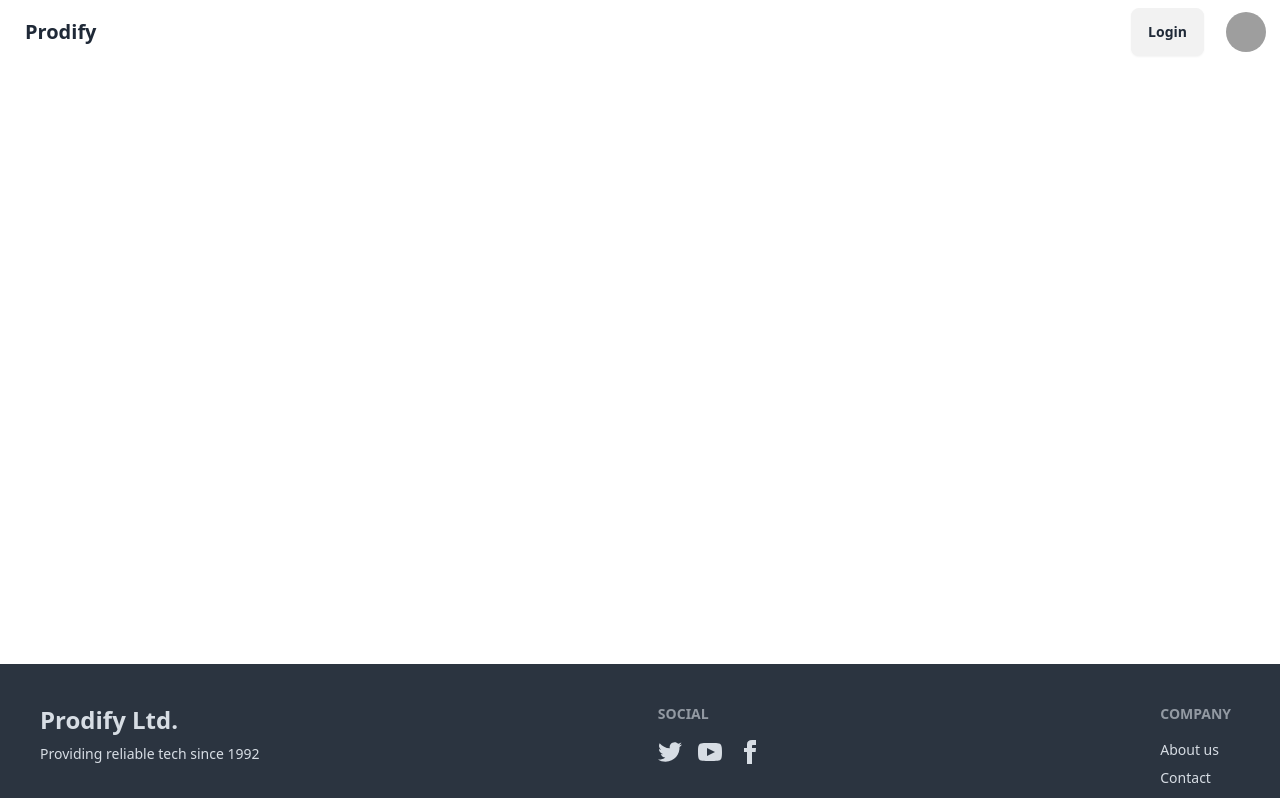
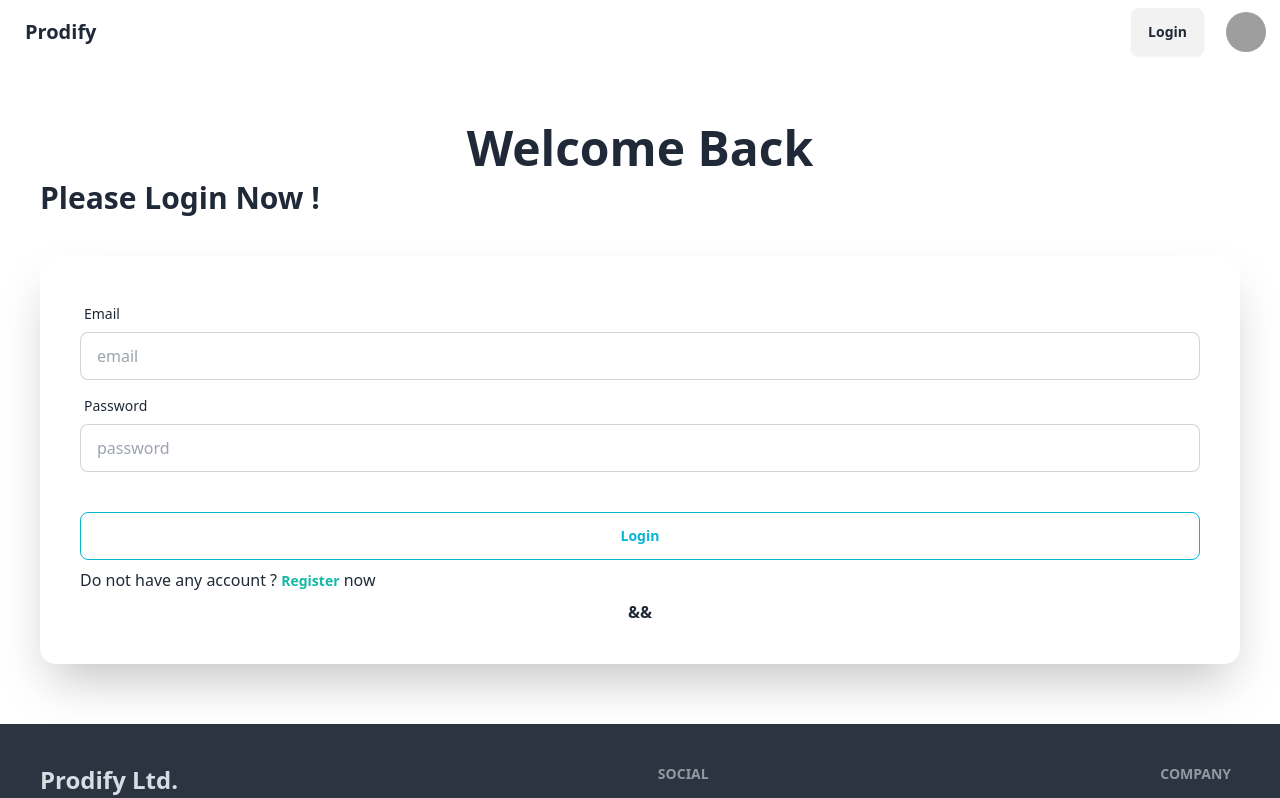
Before and after one commit to OHshajim/Prodify, a React (Vite) app: page /login in a window 1280 px wide. Shown: the top 798 px of the page. Built offline with nearby package versions, Linux system fonts and the light colour scheme; grey boxes are pictures that could not be loaded.

Commit message:
login add

```diff
--- a/package.json
+++ b/package.json
@@ -12,6 +12,7 @@
   "dependencies": {
     "react": "^18.3.1",
     "react-dom": "^18.3.1",
+    "react-icons": "^5.3.0",
     "react-router-dom": "^6.26.1"
   },
   "devDependencies": {
--- /dev/null
+++ b/src/Components/Card.jsx
@@ -0,0 +1,9 @@
+const Card = () => {
+    return (
+        <div>
+
+        </div>
+    );
+};
+
+export default Card;
--- a/src/Pages/Login.jsx
+++ b/src/Pages/Login.jsx
@@ -1,7 +1,118 @@
+import { useContext, useState } from "react";
+// import { AuthContext } from "../../Provider/AuthProvider";
+import { Link, useLocation, useNavigate } from "react-router-dom";
+import { FcGoogle } from "react-icons/fc";
+import { BsGithub } from "react-icons/bs";
+// import { GoogleAuthProvider, GithubAuthProvider } from "firebase/auth";
+// import Swal from "sweetalert2";
+
+// const GoogleProvider = new GoogleAuthProvider();
+// const GithubProvider = new GithubAuthProvider();
+
 const Login = () => {
+    // const { Login, loginWithG } = useContext(AuthContext)
+    const location = useLocation()
+    const navigate = useNavigate()
+    const [error, setError] = useState("")
+
+    const handleLogin = event => {
+        setError(" ")
+        event.preventDefault();
+        const form = event.target;
+        const email = form.email.value;
+        const password = form.password.value;
+        console.log(email, password);
+        // Login(email, password)
+        //     .then((userCredential) => {
+        //         // Signed in
+        //         const user = userCredential.user;
+        //         // console.log(user);
+        //         navigate(location?.state ? location.state : "/")
+        //         Swal.fire({
+        //             title: 'Successfully logged in',
+        //             text: 'Thank you for login ',
+        //             icon: 'success',
+        //             confirmButtonText: 'close'
+        //         })
+        //     })
+        //     .catch((error) => {
+        //         // const errorCode = error.code;
+        //         const errorMessage = error.message;
+        //         // console.log(error);
+        //         setError(errorMessage)
+        //         Swal.fire({
+        //             title: 'Error',
+        //             text: `${errorMessage}`,
+        //             icon: 'error',
+        //             confirmButtonText: 'close'
+        //         })
+        //     });
+    }
+    // const handleGoogle = () => {
+    //     loginWithG(GoogleProvider)
+    //         .then(result => {
+    //             console.log(result.user);
+    //             navigate(location?.state ? location.state : "/")
+    //             Swal.fire({
+    //                 title: 'Successfully logged in',
+    //                 text: 'Thank you for login ',
+    //                 icon: 'success',
+    //                 confirmButtonText: 'close'
+    //             })
+    //         })
+    //         .catch(error => {
+    //             console.log(error);
+    //             Swal.fire({
+    //                 title: 'Error',
+    //                 text: `${error.message}`,
+    //                 icon: 'error',
+    //                 confirmButtonText: 'close'
+    //             })
+    //         })
+    // }
+
     return (
         <div>
+            <div className=" py-5 ">
+                <div className=" flex-col container mx-auto p-5 sm:p-10 ">
+                    <div className="mb-10">
+                        <h1 className="text-2xl md:text-3xl lg:text-5xl text-center font-bold">Welcome Back </h1>
+                        <h2 className="text-xl md:text-3xl my-2 font-bold">Please Login Now ! </h2>
+                    </div>
+                    <div className="card shrink-0 w-full  shadow-2xl p-7 lg:p-10">
+                        <form onSubmit={handleLogin}>
 
+                            <div className="form-control">
+                                <label className="label">
+                                    <span className="label-text">Email</span>
+                                </label>
+                                <input type="email" placeholder="email" name="email" className="input input-bordered" required />
+                            </div>
+
+                            <div className="form-control mt-2">
+                                <label className="label">
+                                    <span className="label-text">Password</span>
+                                </label>
+                                <input type="password" placeholder="password" name="password" className="input input-bordered" required />
+                                <label className="label text-red-500 font-medium">
+                                    {
+                                        error && <p>{error}</p>
+                                    }
+                                </label>
+                            </div>
+                            <div className="form-control mt-6">
+                                <button className="btn btn-outline border-cyan-500 text-cyan-500">Login</button>
+                            </div>
+                            <p className="my-2">Do not have any account ? <Link to="/register" className="font-bold text-teal-500 text-sm ">Register</Link> now</p>
+                        </form>
+                        <p className="text-center font-semibold">&& </p>
+                        {/* <div className=" flex justify-center gap-5 pt-3 items-center">
+                            <button onClick={handleGoogle} className="btn btn-circle  text-3xl text-center"><FcGoogle /></button>
+                            <button onClick={handleGithub} className="btn btn-circle  text-3xl text-center"> <BsGithub /></button>
+                        </div> */}
+                    </div>
+                </div>
+            </div>
         </div>
     );
 };
```
Also changed, not shown: 1 other file (tests, documents, lock files or other folders).
